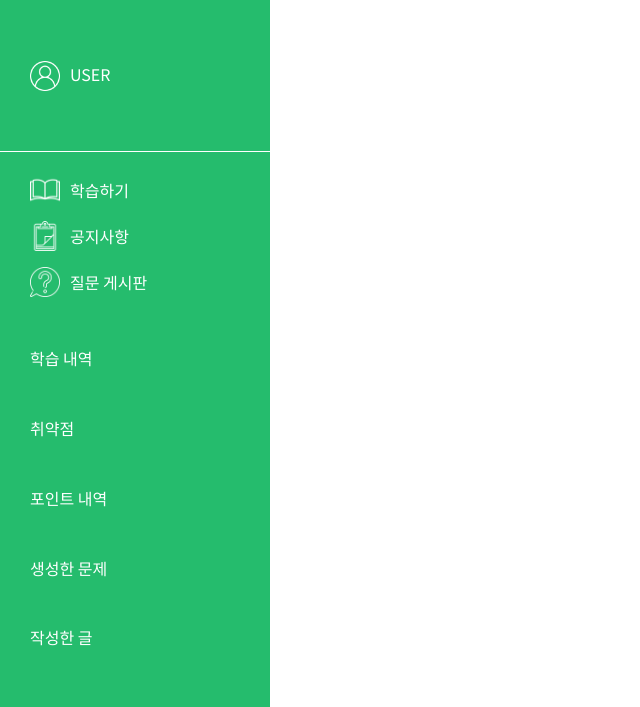
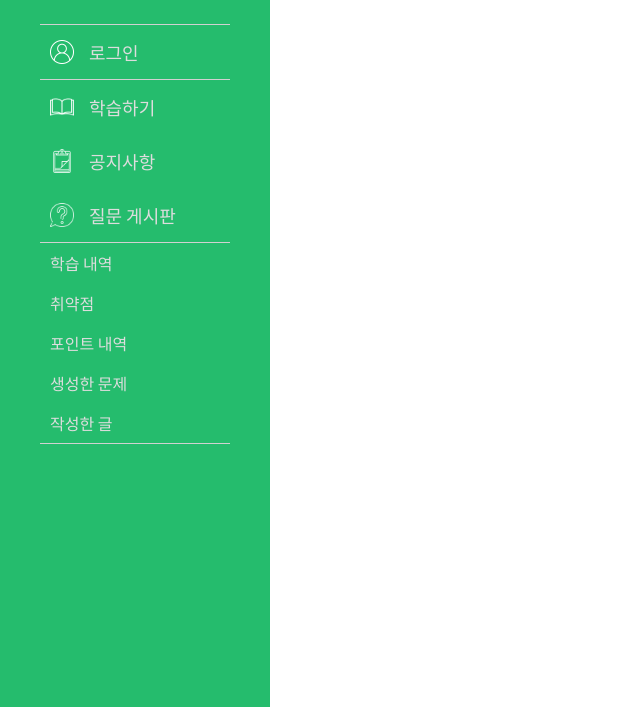
Before and after one commit to Team-Rev/Front-End, a React app: page /login in a window 1280 px wide. Shown: the part 93-800 px from the top of the page, without its empty margins (0-640 px from the left). Built offline with nearby package versions, Linux system fonts and the light colour scheme; no server answers.

Commit message:
Sidebar 레이아웃 및 디자인 수정 SummaryBoard Nan값 처리

```diff
--- a/src/component/Main/Learnrecord/Container/Summary/Summary.js
+++ b/src/component/Main/Learnrecord/Container/Summary/Summary.js
@@ -16,13 +16,15 @@ const TotalSummary = (props) => {
 }
 
 export function Summary(props){
+    var avg = parseInt(props.entireSummary.correctRatioAvg * 100)
+    avg = avg ? avg : 0;
     return(
         <div className={style.summary}>
             <ul>
                 <TotalSummary title="시험 횟수" info={props.entireSummary.examCount}/>
                 <TotalSummary title="맞힌 문제 수" info={props.entireSummary.correctCount}/>
                 <TotalSummary title="푼 문제 수" info={props.entireSummary.totalCount}/>
-                <TotalSummary title="평균 정답률" info={ `${parseInt(props.entireSummary.correctRatioAvg * 100)}%` }/>
+                <TotalSummary title="평균 정답률" info={ `${avg}%` }/>
             </ul>
         </div>
     );
--- a/src/component/Main/Learnrecord/Container/SummaryBoard/SummaryBoard.js
+++ b/src/component/Main/Learnrecord/Container/SummaryBoard/SummaryBoard.js
@@ -6,6 +6,7 @@ import axios from 'axios';
 const MainBoard = (props) =>{
     return(
         <div className={style.MainBoard}>
+            {props.records.length <= 0 && <div className={style.EmptyMain}>There's no record.</div>}
             <ul>
                 { props.records.map( function(record){
                     return <SummaryCard record={record} key={record.answerMain.answerMainId} loadQuestions={props.loadQuestions}/>
@@ -116,7 +117,7 @@ const DetailBoard = (props) =>{
     return(
         <div className={style.DetailBoard}>
             <ColorInfo/>
-            {!props.questions && <div className={style.Loading}>Select the record</div>}
+            {!props.questions && <div className={style.Loading}>Select the record.</div>}
             {props.questions && props.questions.map( question => (
                 renderQuestion(question, ++index)
             ))}
--- a/src/component/Main/Learnrecord/Container/SummaryBoard/SummaryBoard.module.css
+++ b/src/component/Main/Learnrecord/Container/SummaryBoard/SummaryBoard.module.css
@@ -8,17 +8,31 @@
 .MainBoard{
     height: 66vh;
     background-color: white;
-    max-width: 320px;
+    width: 320px;
     flex-shrink: 0;
     border-radius: 3px ;
     box-shadow: 0px 8px 16px 0px rgba(0,0,0,0.2);
     margin-right: 20px;
     overflow-y: scroll;
+    overflow-x: hidden;
+    position: relative;
 }
 .MainBoard::-webkit-scrollbar {
     width: 7px;
 }
-
+.EmptyMain{
+    width: 320px;
+    height: 100%;
+    position: absolute;
+    top: 0%;
+    left: 0%;
+    display: flex;
+    justify-content: center;
+    align-items: center;
+    color: rgb(194, 194, 194);
+    font-size: 22px;
+    font-weight: 300;
+}
 .Card{
     display: flex;
 }
--- a/src/component/Main/Sidebar/Sidebar.css
+++ b/src/component/Main/Sidebar/Sidebar.css
@@ -3,55 +3,79 @@
     width : 270px;
     height : 100vh;
     background: #25bc6d;
-    display : flex;
-    flex-direction: column;
-    justify-content: space-evenly;
+}
+.side-bar a{
+    text-decoration: none;
+    color : rgb(221, 221, 221);
+    padding-left : 15px;
+    font-size: 18px;
+    display : inline-block;
+    transition: ease-in 0.15s;
+    font-weight: 300;
+}
+.side-bar a:hover{
+    color : rgb(255, 255, 255);
 }
 
-.side-container {
-    width : 270px;
-    text-align: left;
-    display : flex;
-    flex-direction: column;
-    justify-content: space-around;
-    border-top : 1px solid white;
-    line-height: 1rem;
-    content : "";
+.logo-box{
+    margin-top: 30px;
+    display: flex;
+    justify-content: center;
 }
 
-.link-login .side-tabs {
-    text-decoration: none;
-    color : white;
-    padding-left : 15px;
-    display : inline-block;
-
+.logo-box .logo{
+    display: block;
+    width : 160px;
 }
 
-#user {
-    padding-left : 40px;
-    line-height: 5px;
+.menu__container{
+    margin-top: 40px;
+    margin-left: 40px ;
+    margin-right: 40px ;
 }
 
-img {
-    width : 30px;
-    position : relative;
-    left : 30px;
-    top : 23px;
+.login-box{
+    border-top: 1.5px solid rgb(209, 209, 209);
+    border-bottom: 1.5px solid rgb(209, 209, 209);
+    padding: 15px 0px 15px 10px;
+    display: flex;
+    align-items: center;
+    background-color: #25bc6d;
 }
 
-.side-bar .side-tab {
-    text-decoration: none;
-    color : white;
-    padding-left : 70px;
+.login-box img{
+    width : 24px;
+    height : 24px;
 }
 
-.side-bar .side-tabm {
-    text-decoration: none;
-    color : white;
-    padding-left : 30px;
-    line-height: 1px;
+
+.main-box {
+    border-bottom: 1.5px solid rgb(209, 209, 209);
 }
 
+.main-box li{
+    display: flex;
+    padding: 15px 0px 15px 10px;
+    align-items: center;
+}
+.main-box img {
+    width : 24px;
+    height : 24px;
+}
+
+.sub-box{
+    border-bottom: 1.5px solid rgb(209, 209, 209);
+}
+
+.sub-box li{
+    display: flex;
+    padding: 12px 0px 12px 0px;
+    align-items: center;
+}
+.sub-box a{
+    font-size: 16px !important;
+    padding-left: 10px;
+}
 
 @media (max-width : 767px) {
     .side-bar {
--- a/src/component/Main/Sidebar/Sidebar.js
+++ b/src/component/Main/Sidebar/Sidebar.js
@@ -19,24 +19,48 @@ export function Sidebar(props) {
 
     return (
         <div className="side-bar">
-            <img src={logo} alt="로고이미지" className="logo" style={{width : 170, marginLeft : 10, position : 'absolute', }}/>
-        <div className="link-login" style={{marginTop : 75}}>
-                <img src={user}  alt="유저아이콘" style={{position : 'relative', left : 30, top : 10}}/>
-                <NavLink to="/login" className="side-tab" id="user">USER</NavLink>
-        </div>
-        <div className="side-container">
-                <img src={learn}  alt="학습아이콘"/>
-                <NavLink to="/learning" className="side-tab">학습하기</NavLink>
-                <img src={notice}  alt="공지아이콘"/>
-                <NavLink to="/notice" className="side-tab">공지사항</NavLink>
-                <img src={ques}  alt="질문아이콘"/>
-                <NavLink to="/question" className="side-tab">질문 게시판</NavLink>
-         </div>
-                <NavLink to="/learnrecord" className="side-tabm">학습 내역</NavLink>
-                <NavLink to="/vulnerable" className="side-tabm">취약점</NavLink>
-                <NavLink to="/pointrecord" className="side-tabm">포인트 내역</NavLink>
-                <NavLink to="/createques" className="side-tabm">생성한 문제</NavLink>
-                <NavLink to="/writer" className="side-tabm">작성한 글</NavLink>
+            <div className="logo-box">
+                <img src={logo} alt="로고이미지" className="logo" />
+            </div>
+            <div className="menu__container">
+                <div className="login-box" >
+                        <img src={user}  alt="유저아이콘"/>
+                        {true && <NavLink to="/login" className="login">로그인</NavLink>}
+                        {!true && <NavLink to="/login" className="user">USER</NavLink>}
+                </div>
+
+                <ul className="main-box">
+                    <li>
+                        <img src={learn}  alt="학습아이콘"/>
+                        <NavLink to="/learning">학습하기</NavLink>
+                    </li>
+                    <li>
+                        <img src={notice}  alt="공지아이콘"/>
+                        <NavLink to="/notice">공지사항</NavLink>
+                    </li>
+                    <li>
+                        <img src={ques}  alt="질문아이콘"/>
+                        <NavLink to="/question">질문 게시판</NavLink>
+                    </li>
+                </ul>
+                <ul className="sub-box">
+                    <li>
+                        <NavLink to="/learnrecord">학습 내역</NavLink>
+                    </li>
+                    <li>
+                        <NavLink to="/vulnerable">취약점</NavLink>
+                    </li>
+                    <li>
+                        <NavLink to="/pointrecord">포인트 내역</NavLink>
+                    </li>
+                    <li>
+                        <NavLink to="/createques">생성한 문제</NavLink>
+                    </li>
+                    <li>
+                        <NavLink to="/writer">작성한 글</NavLink>
+                    </li>
+                </ul>
+            </div>
         </div>
     );
 }
```
